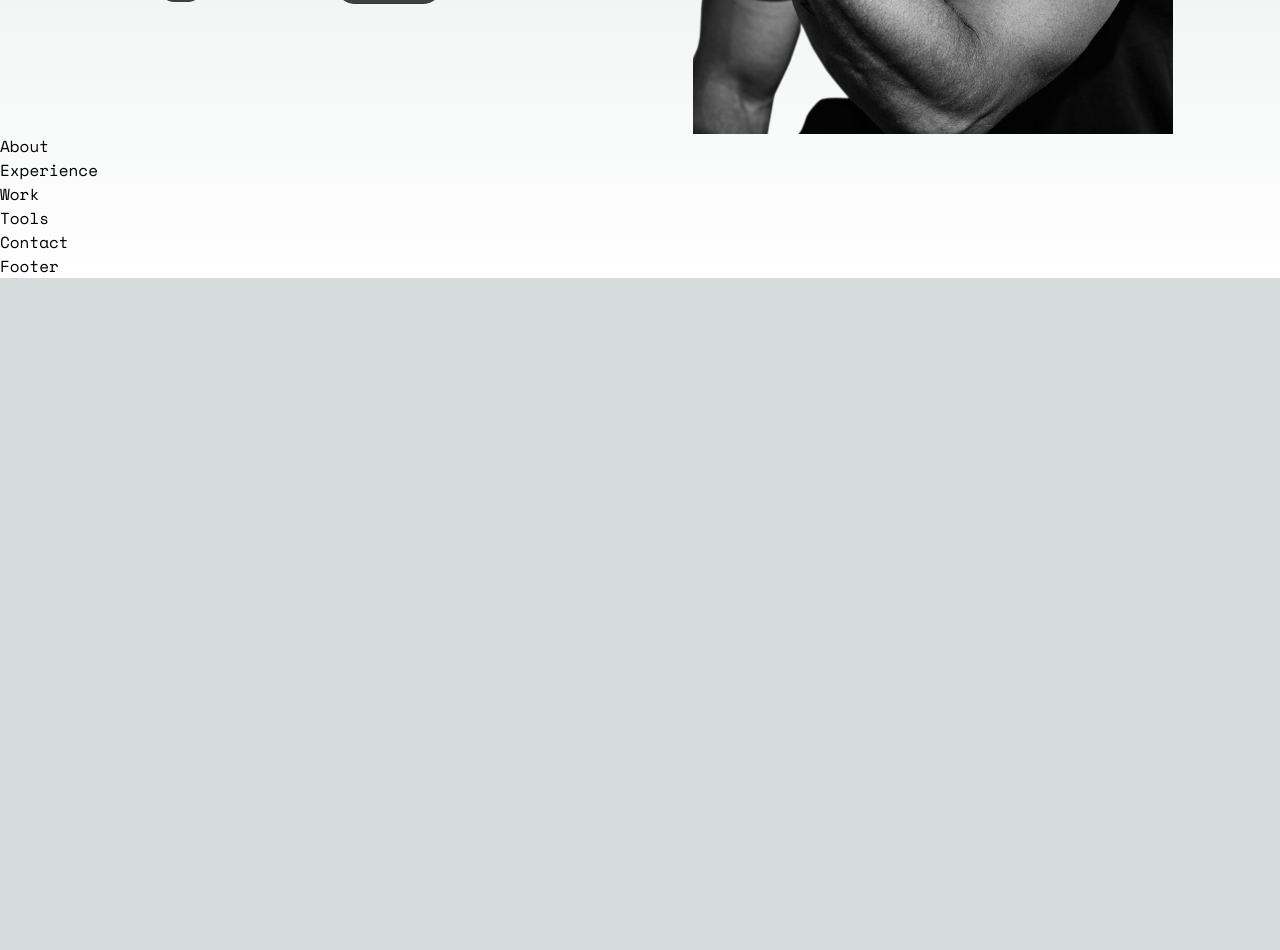
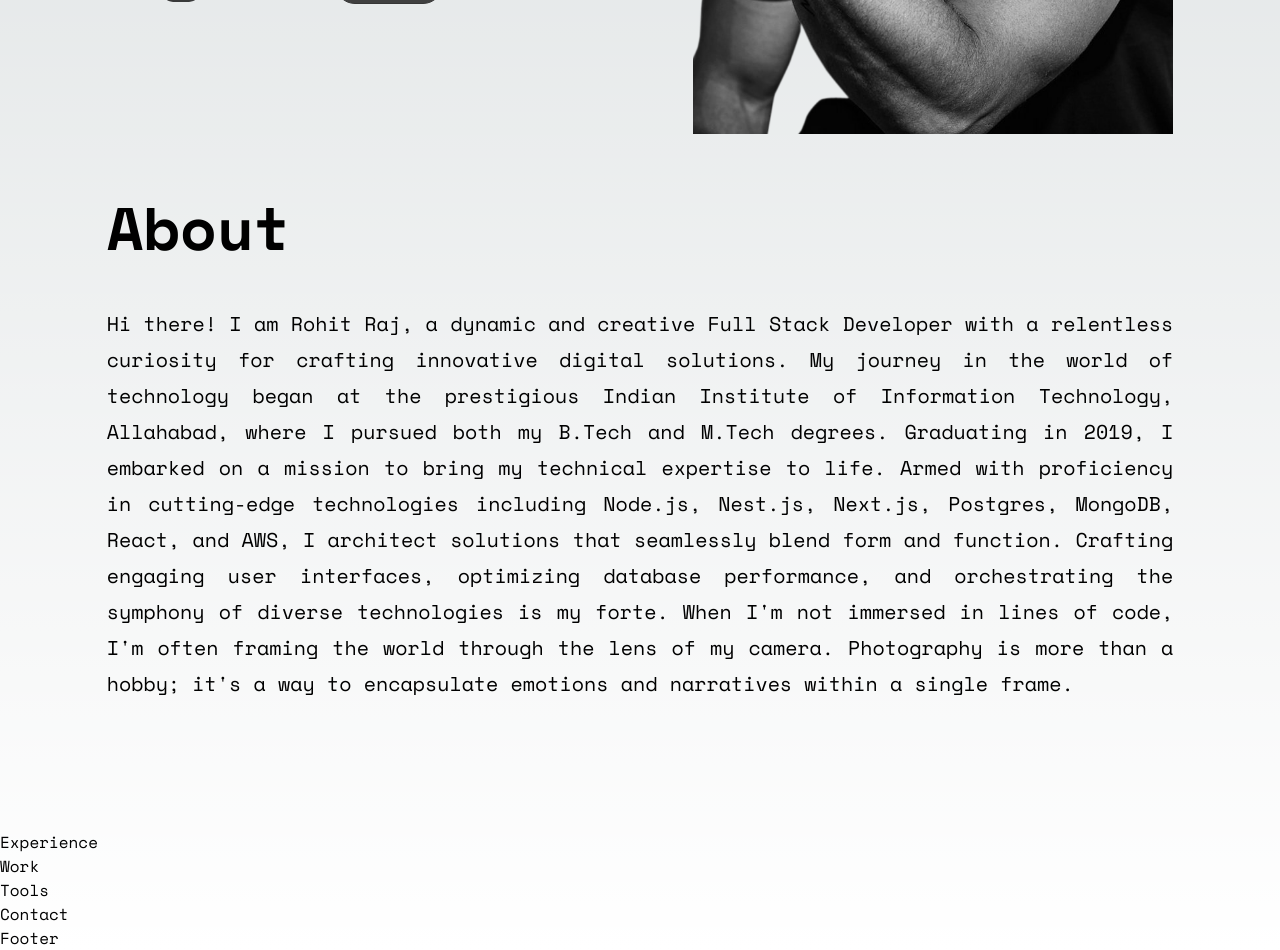
Before and after one commit to irohit427/rohit, a Next.js app: page / in a window 1280 px wide. Shown: the part 680-1630 px from the top of the page. Before the commit the page ends 958 px from the top, so only its background shows below. Built offline with nearby package versions, Linux system fonts and the light colour scheme.

Commit message:
About Section

```diff
--- a/app/page.tsx
+++ b/app/page.tsx
@@ -1,3 +1,4 @@
+import About from '@/section/About'
 import Hero from '@/section/Hero'
 
 export default function Home() {
@@ -7,7 +8,7 @@ export default function Home() {
         <Hero />
       </section>
       <section>
-        About
+        <About />
       </section>
       <section>
         Experience
--- a/constants/index.ts
+++ b/constants/index.ts
@@ -28,7 +28,7 @@ export const navLinks: NavLink[] = [
     url: '/contact',
     index: 5,
   }
-]
+];
 
 export const profileLinks: ProfileLink[] = [
   {
@@ -47,4 +47,15 @@ export const profileLinks: ProfileLink[] = [
     link: '',
     icon: AiOutlineLinkedin
   },
-]
+];
+
+export const aboutText: string = `Hi there! I am Rohit Raj, a dynamic and creative Full Stack Developer
+with a relentless curiosity for crafting innovative digital solutions.
+My journey in the world of technology began at the prestigious
+Indian Institute of Information Technology, Allahabad, where I pursued both my B.Tech and M.Tech degrees.
+Graduating in 2019, I embarked on a mission to bring my technical expertise to life.
+Armed with proficiency in cutting-edge technologies including Node.js, Nest.js, Next.js, Postgres, MongoDB, React, and AWS,
+I architect solutions that seamlessly blend form and function.
+Crafting engaging user interfaces, optimizing database performance, and orchestrating the symphony of diverse
+technologies is my forte. When I'm not immersed in lines of code, I'm often framing the world through the lens of my camera.
+Photography is more than a hobby; it's a way to encapsulate emotions and narratives within a single frame.`
--- /dev/null
+++ b/section/About.tsx
@@ -0,0 +1,19 @@
+import { aboutText } from '@/constants'
+import React from 'react'
+
+const About = () => {
+  return (
+    <div className='w-10/12 mx-auto relative md:my-8 lg:my-10 xl:my-16 pb-16'>
+      <div className='flex flex-col'>
+        <div className='pb-12'>
+          <h1 className='text-4xl sm:text-5xl md:text-4xl lg:text-5xl xl:text-6xl font-bold'>About</h1>
+        </div>
+        <div className='leading-9 text-xl break-words text-justify'>
+          <p>{aboutText}</p>
+        </div>
+      </div>
+    </div>
+  )
+}
+
+export default About
--- a/section/Hero.tsx
+++ b/section/Hero.tsx
@@ -12,7 +12,7 @@ const Hero = () => {
     <div className="lg:pt-16 pt-10 relative w-10/12 mx-auto ">
       <div className='md:flex items-center justify-between flex-row-reverse'>
         <div className='flex justify-end items-end relative'>
-          <Image className=' w-100% h-auto transform -scale-x-100 grayscale' width={480} height={0} src="/display.png" alt="" />
+          <Image className=' w-100% h-auto transform -scale-x-100 grayscale hover:grayscale-0' width={480} height={0} src="/display.png" alt="" />
         </div>
         <div className='p-4 pl-0 mt-5 sm:mt-20'>
           <p className='text-xl'>Hello</p>
```
